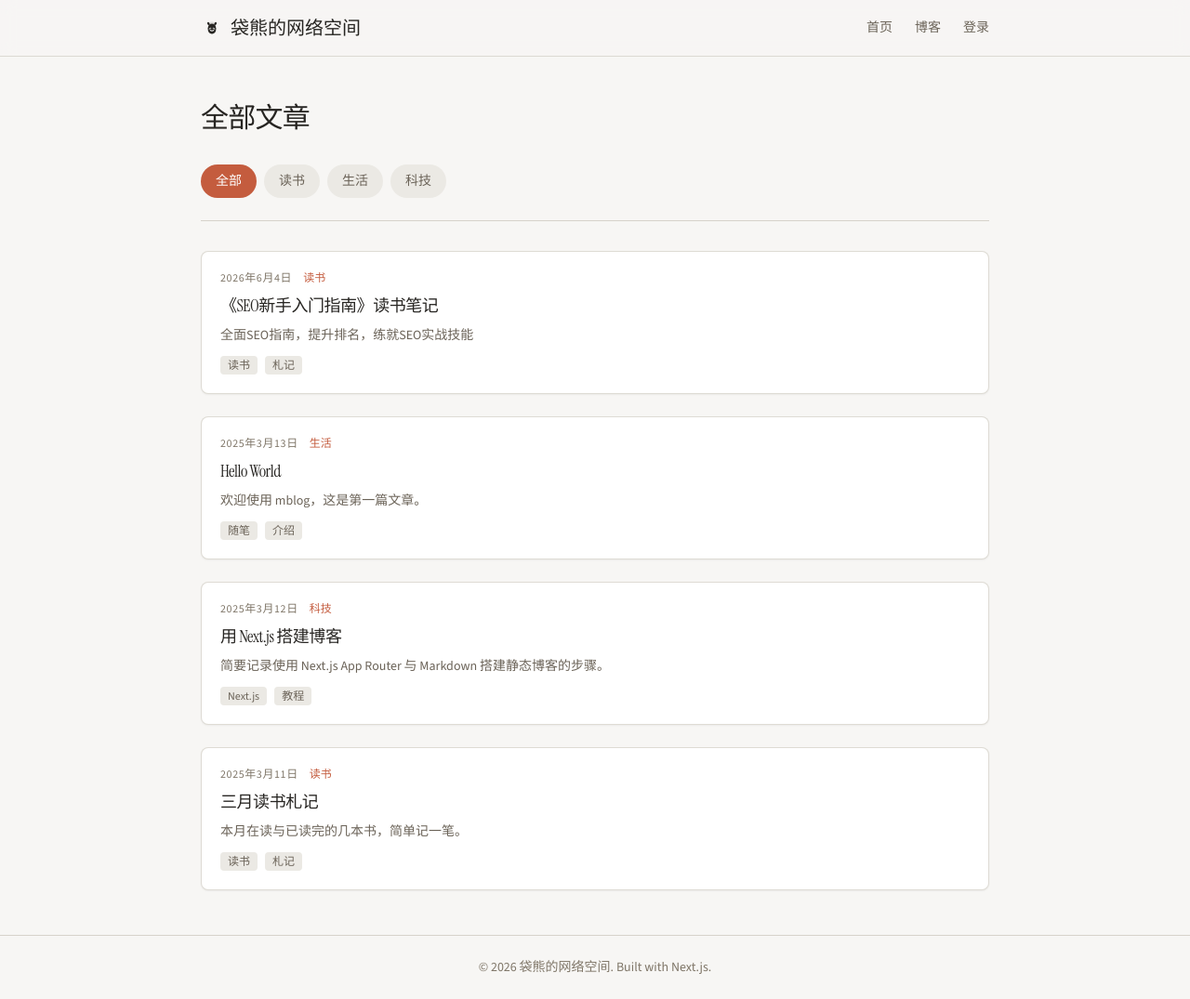
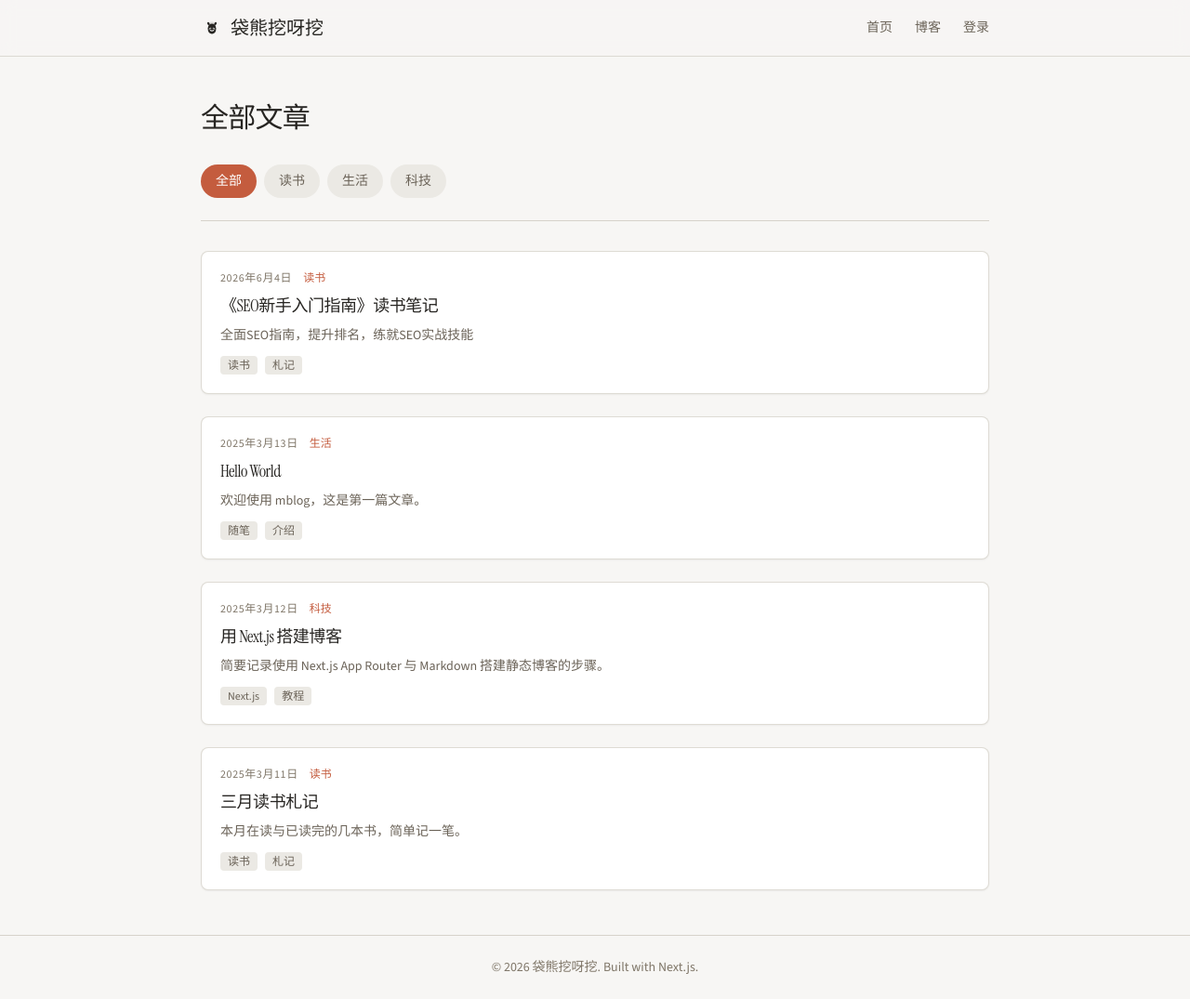
Before and after one commit to wombat307/mblog, a Next.js app: page /blog in a window 1280 px wide. Shown: the whole page at 93% size. Built offline with nearby package versions, Linux system fonts and the light colour scheme.

Commit message:
change name

```diff
--- a/app/blog/[slug]/page.tsx
+++ b/app/blog/[slug]/page.tsx
@@ -7,7 +7,7 @@ import Comments from "@/components/Comments";
 import JsonLd from "@/components/JsonLd";
 
 const SITE_URL = "https://zhangxiaowan.top";
-const SITE_NAME = "袋熊的网络空间";
+const SITE_NAME = "袋熊挖呀挖";
 
 interface PageProps {
   params: Promise<{ slug: string }>;
@@ -27,7 +27,7 @@ export async function generateMetadata({
   const url = `/blog/${slug}`;
   const description =
     post.excerpt ??
-    `阅读《${post.title}》—— 袋熊的网络空间博客${post.category ? `「${post.category}」分类` : ""}文章。`;
+    `阅读《${post.title}》—— 袋熊挖呀挖博客${post.category ? `「${post.category}」分类` : ""}文章。`;
   return {
     title: post.title,
     description,
--- a/app/blog/category/[category]/page.tsx
+++ b/app/blog/category/[category]/page.tsx
@@ -21,7 +21,7 @@ export async function generateMetadata({
 }: PageProps): Promise<Metadata> {
   const { category } = await params;
   const name = decodeURIComponent(category);
-  const description = `袋熊的网络空间博客「${name}」分类下的全部文章列表与札记。`;
+  const description = `袋熊挖呀挖博客「${name}」分类下的全部文章列表与札记。`;
   const url = `/blog/category/${name}`;
   return {
     title: `${name} · 分类`,
--- a/app/blog/page.tsx
+++ b/app/blog/page.tsx
@@ -4,7 +4,7 @@ import PostCard from "@/components/PostCard";
 import CategoryNav from "@/components/CategoryNav";
 
 const BLOG_DESC =
-  "袋熊的网络空间博客全部文章列表，涵盖生活随笔、读书札记与技术心得。";
+  "袋熊挖呀挖博客全部文章列表，涵盖生活随笔、读书札记与技术心得。";
 
 export const metadata: Metadata = {
   title: "全部文章",
--- a/app/feed.xml/route.ts
+++ b/app/feed.xml/route.ts
@@ -1,9 +1,9 @@
 import { getAllPosts, getPostBySlug } from "@/lib/posts";
 
 const SITE_URL = "https://zhangxiaowan.top";
-const SITE_NAME = "袋熊的网络空间";
+const SITE_NAME = "袋熊挖呀挖";
 const SITE_DESC =
-  "袋熊的网络空间：基于 Next.js 的简洁个人博客，记录生活随笔、读书札记与技术心得。";
+  "袋熊挖呀挖：基于 Next.js 的简洁个人博客，记录生活随笔、读书札记与技术心得。";
 
 function escapeXml(s: string): string {
   return s
--- a/app/layout.tsx
+++ b/app/layout.tsx
@@ -19,9 +19,9 @@ const instrumentSerif = Instrument_Serif({
 });
 
 const SITE_URL = "https://zhangxiaowan.top";
-const SITE_NAME = "袋熊的网络空间";
+const SITE_NAME = "袋熊挖呀挖";
 const SITE_DESC =
-  "袋熊的网络空间：基于 Next.js 的简洁个人博客，记录生活随笔、读书札记与技术心得。";
+  "袋熊挖呀挖：基于 Next.js 的简洁个人博客，记录生活随笔、读书札记与技术心得。";
 const OG_IMAGE = "/og-default.jpg";
 
 export const metadata: Metadata = {
--- a/components/Footer.tsx
+++ b/components/Footer.tsx
@@ -4,7 +4,7 @@ export default function Footer() {
     <footer className="border-t border-ink-200 mt-auto">
       <div className="mx-auto max-w-4xl px-4 py-6 sm:px-6">
         <p className="text-center text-sm text-ink-500">
-          © {year} 袋熊的网络空间. Built with Next.js.
+          © {year} 袋熊挖呀挖. Built with Next.js.
         </p>
       </div>
     </footer>
--- a/components/Header.tsx
+++ b/components/Header.tsx
@@ -57,7 +57,7 @@ export default function Header() {
               opacity="0.75"
             />
           </svg>
-          <span>袋熊的网络空间</span>
+          <span>袋熊挖呀挖</span>
         </Link>
         <nav className="flex gap-6 text-sm text-ink-600">
           <Link href="/" className="hover:text-accent transition-colors">
```
Also changed, not shown: content/posts/search-engines-20260604.md (+2 -0 lines).
